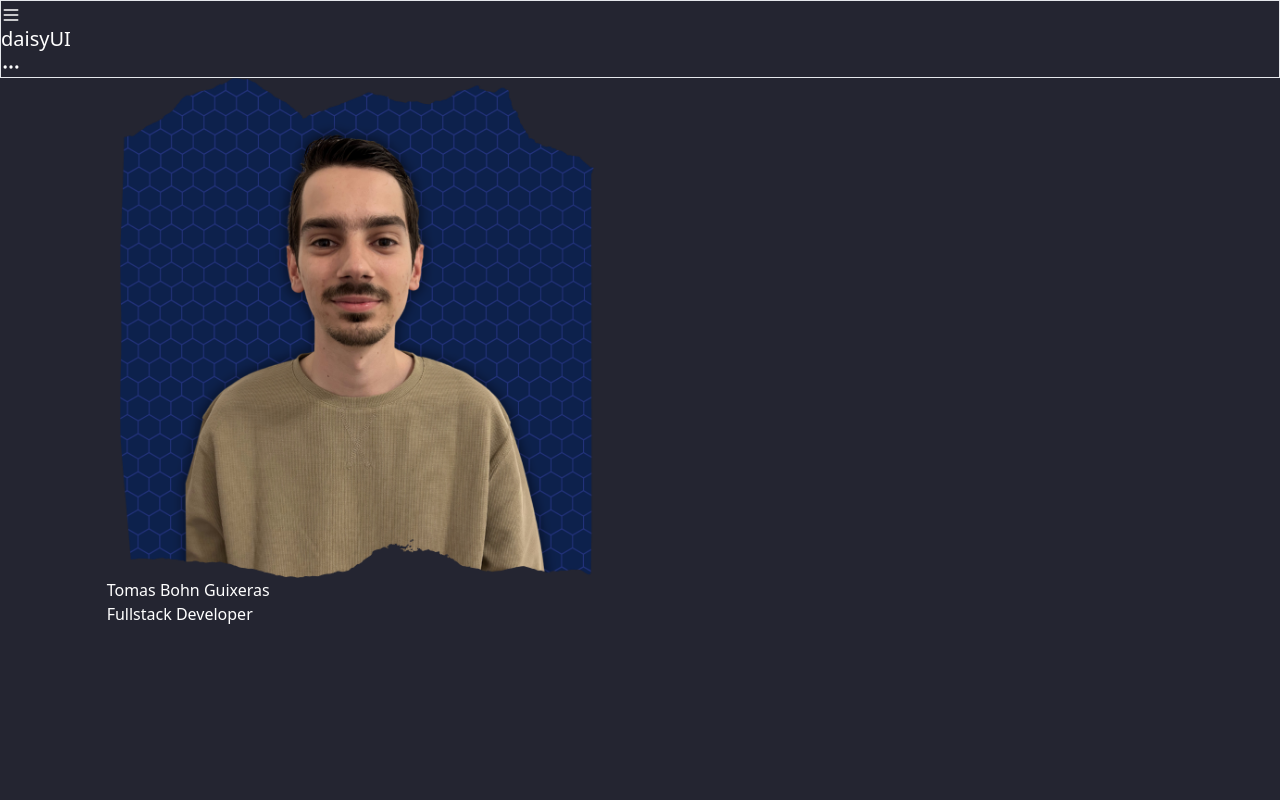
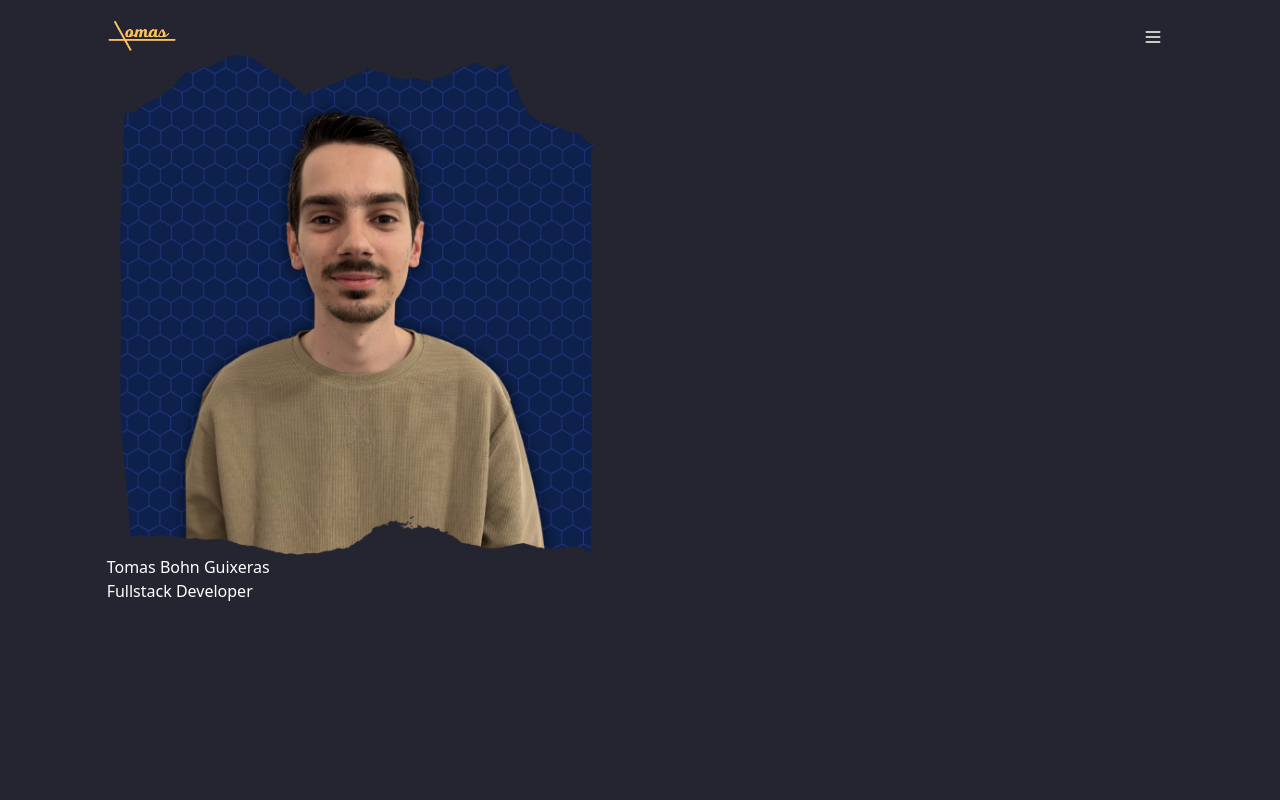
Before and after one commit to tomasguixeras/tomasguixeras-portfolio, a Next.js app: page / in a window 1280 px wide. Shown: the top 800 px of the page. Built offline with nearby package versions, Linux system fonts and the light colour scheme.

Commit message:
Basic navbar layout

```diff
--- a/src/components/NavBar.tsx
+++ b/src/components/NavBar.tsx
@@ -1,10 +1,21 @@
+import Image from "next/image";
 import React from "react";
 
 function NavBar() {
   return (
-    <div className="border navbar bg-base-100 w-full">
+    <div className="navbar bg-base-100 w-5/6 flex mt-4">
+      <div className="flex-1">
+        <a className="btn btn-ghost normal-case text-xl">
+          <Image
+            src="/Logo.png"
+            alt="Tomas Bohn Guixeras Logo"
+            height={70}
+            width={70}
+          />
+        </a>
+      </div>
       <div className="flex-none">
-        <button className="btn btn-square btn-ghost">
+        <button className="btn btn-square btn-ghost h-full w-10">
           <svg
             xmlns="http://www.w3.org/2000/svg"
             fill="none"
@@ -20,26 +31,6 @@ function NavBar() {
           </svg>
         </button>
       </div>
-      <div className="flex-1">
-        <a className="btn btn-ghost normal-case text-xl">daisyUI</a>
-      </div>
-      <div className="flex-none">
-        <button className="btn btn-square btn-ghost">
-          <svg
-            xmlns="http://www.w3.org/2000/svg"
-            fill="none"
-            viewBox="0 0 24 24"
-            className="inline-block w-5 h-5 stroke-current"
-          >
-            <path
-              strokeLinecap="round"
-              strokeLinejoin="round"
-              strokeWidth="2"
-              d="M5 12h.01M12 12h.01M19 12h.01M6 12a1 1 0 11-2 0 1 1 0 012 0zm7 0a1 1 0 11-2 0 1 1 0 012 0zm7 0a1 1 0 11-2 0 1 1 0 012 0z"
-            ></path>
-          </svg>
-        </button>
-      </div>
     </div>
   );
 }
```
Also changed, not shown: public/Logo.png (added).
